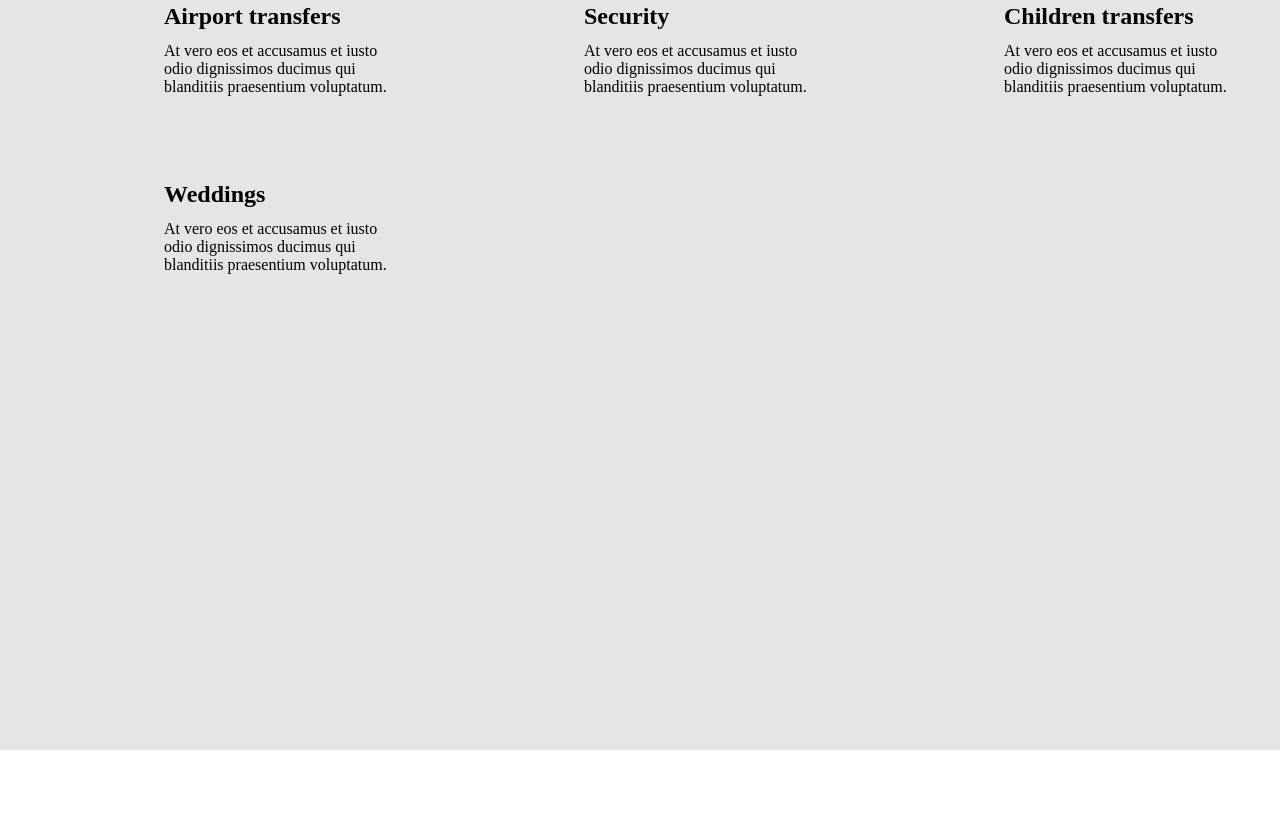
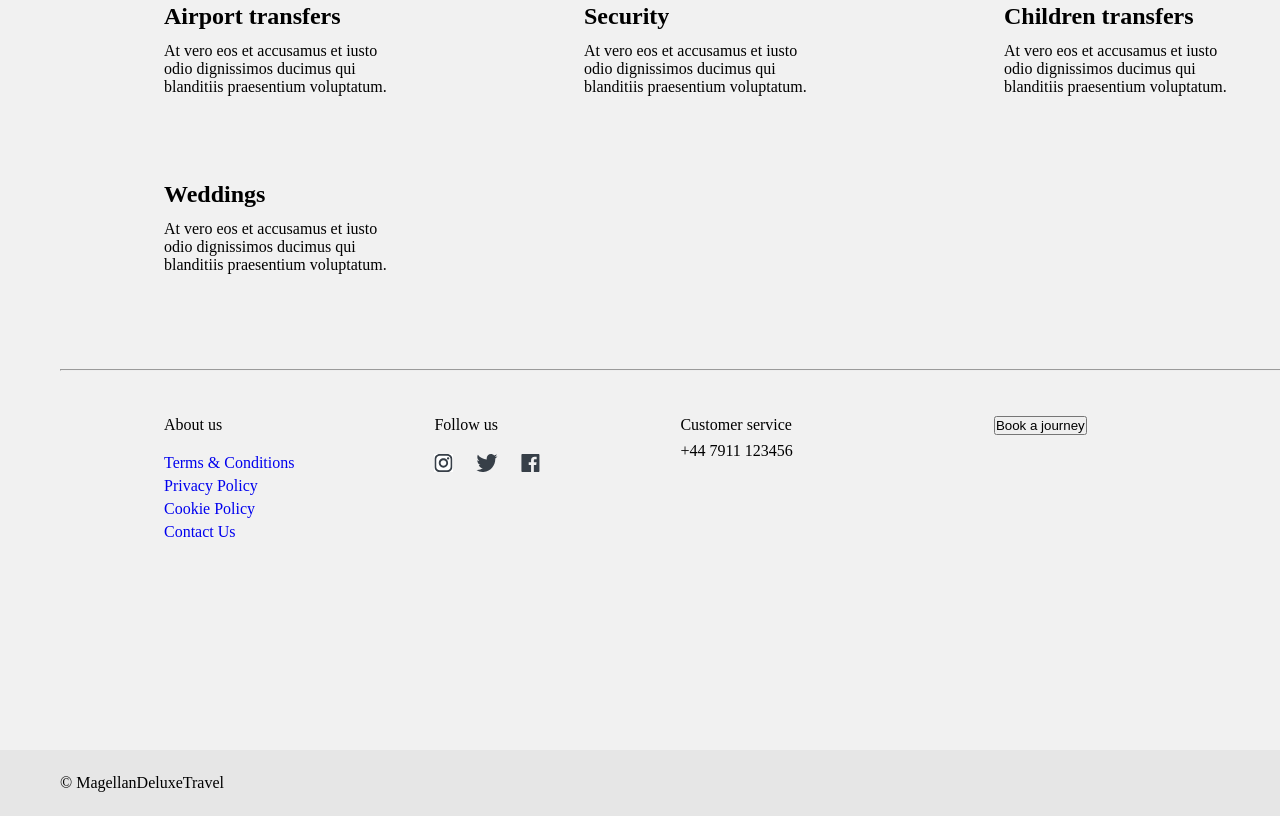
Before and after one commit to m1llerq/testProject, a plain HTML site: page index.html in a window 1280 px wide. Shown: the part 530-1346 px from the top of the page. Before the commit the page ends 1280 px from the top, so only its background shows below. Drawn offline with Linux system fonts and the light colour scheme.

Commit message:
withoutProperStyles

```diff
--- a/index.html
+++ b/index.html
@@ -29,11 +29,9 @@
       </header>
       <div class="mainspace">
         <div class="refs">
-          <a href="https://instagram.com/vladilen.minin" target="_blank"
-            >Home</a
-          >
+          <a href="/">Home</a>
           /
-          <a target="_blank" href="https://t.me/js_by_vladilen">Services</a>
+          <a href="/">Services</a>
         </div>
         <h1>Services</h1>
         <div class="textspace">
@@ -73,7 +71,41 @@
             blanditiis praesentium voluptatum.
           </div>
         </div>
+        <hr />
+        <div class="bottomspace">
+          <div>
+            <div>About us</div>
+            <div class="bRefs">
+              <a href="/">Terms & Conditions</a>
+              <a href="/">Privacy Policy</a>
+              <a href="/">Cookie Policy</a>
+              <a href="/">Contact Us</a>
+            </div>
+          </div>
+          <div>
+            <div>Follow us</div>
+            <div class="sm">
+              <a class="inst" href="/" target="_blank">
+                <img src="pictures/insta.svg" alt="instagram" />
+              </a>
+              <a class="twit" href="/" target="_blank">
+                <img src="pictures/Twitter.svg" alt="twitter" />
+              </a>
+              <a class="fb" href="/" target="_blank">
+                <img src="pictures/Facebook.svg" alt="facebook" />
+              </a>
+            </div>
+          </div>
+          <div>
+            <div>Customer service</div>
+            <div class="phoneN">+44 7911 123456</div>
+          </div>
+          <button class="booking">Book a journey</button>
+        </div>
       </div>
+      <footer>
+        <div class="copy">&copy; MagellanDeluxeTravel</div>
+      </footer>
     </div>
   </body>
 </html>
--- a/styles.css
+++ b/styles.css
@@ -58,19 +58,21 @@ header {
 
 .mainspace {
   height: 1200px;
-  background-color: #e5e5e5;
+  background-color: #f1f1f1;
   display: flex;
   align-items: flex-start;
   flex-direction: column;
-  padding-left: 164px;
+  /* padding-left: 164px; */
 }
 
 .refs {
   padding-top: 40px;
+  margin-left: 164px;
 }
 
 h1 {
   padding-top: 83px;
+  margin-left: 164px;
 }
 
 .textspace {
@@ -80,6 +82,7 @@ h1 {
   max-width: 1110px;
   padding-top: 97px;
   gap: 88px 180px;
+  margin-left: 164px;
 }
 
 .textspace > div {
@@ -90,3 +93,59 @@ h1 {
 .textspace > div > h2 {
   margin-bottom: 12px;
 }
+
+hr {
+  display: flex;
+  width: 1240px;
+  margin-left: 60px;
+  margin-top: 98px;
+}
+
+.bottomspace {
+  display: flex;
+  flex-direction: row;
+  align-items: baseline;
+  gap: 140px;
+  margin-left: 164px;
+  margin-top: 45px;
+}
+
+.sm > a {
+  text-decoration: none;
+}
+
+.sm {
+  display: flex;
+  justify-content: flex-start;
+  gap: 23px;
+  margin-top: 20px;
+}
+
+.bRefs > a {
+  text-decoration: none;
+}
+
+.bRefs {
+  display: flex;
+  flex-direction: column;
+  margin-top: 20px;
+  gap: 5px;
+}
+.phoneN {
+  margin-top: 8px;
+}
+
+.booking {
+  margin-left: 61px;
+}
+
+footer {
+  display: flex;
+  height: 66px;
+  background-color: #e6e6e6;
+  align-items: center;
+}
+
+.copy {
+  margin-left: 60px;
+}
```
Also changed, not shown: pictures/Facebook.svg (added), pictures/Twitter.svg (added), pictures/insta.svg (added).
